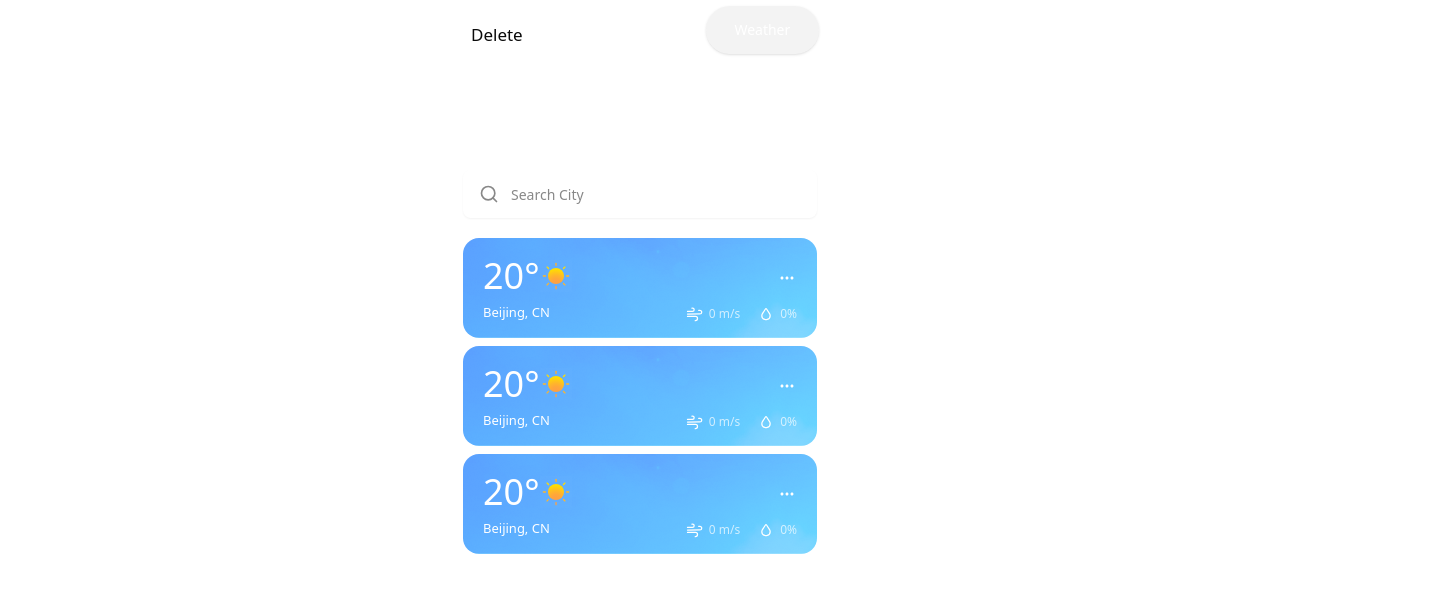
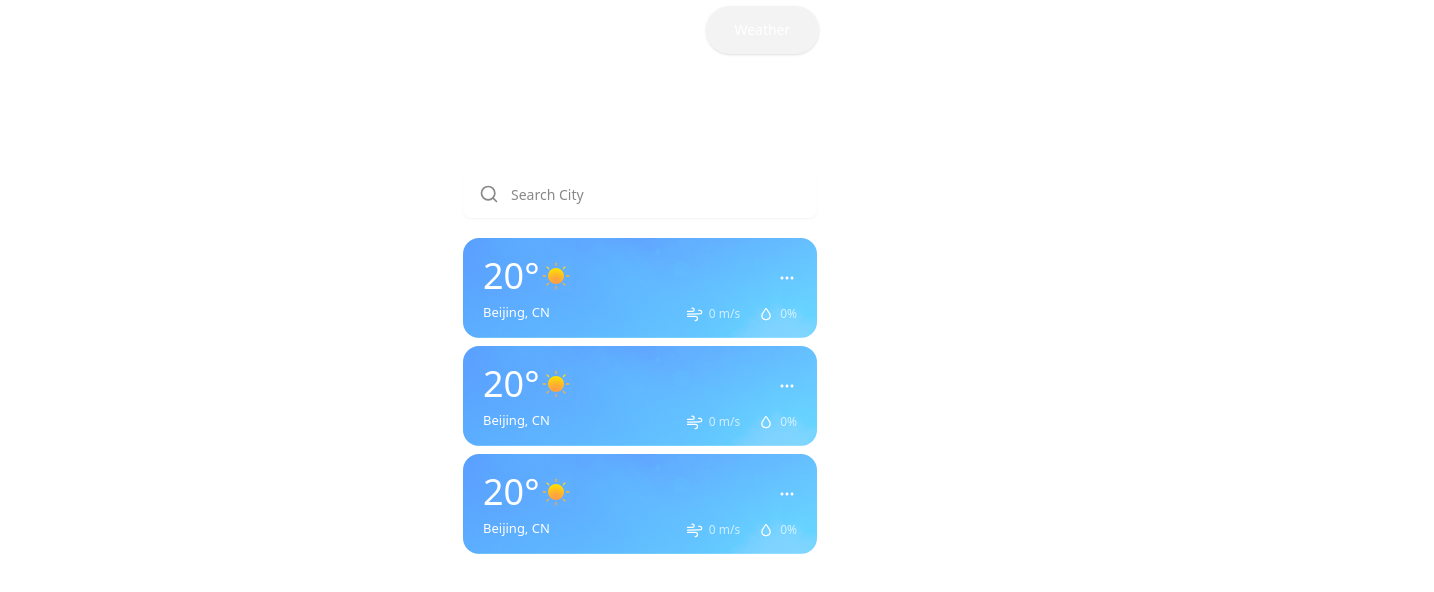
Before and after one commit to webspatial/widget-generator, a React (Vite) app: page / in a window 1280 px wide. Both pictures are taken after a click on the element 787 px from the left and 278 px from the top of the page. Shown: the top 592 px of the page, 1434 px wide, since content can reach past the window. Built offline with nearby package versions, Linux system fonts and the light colour scheme; no server answers; what @webspatial/core-sdk, @webspatial/react-sdk would draw is missing.

Commit message:
add delete button position logic

```diff
--- a/src/pages/home/Dialog.tsx
+++ b/src/pages/home/Dialog.tsx
@@ -3,6 +3,7 @@ import { Dispatch, createContext, ReactNode, useMemo, useState } from 'react'
 type DialogState = {
   open: boolean
   callback?: () => void,
+  domRect?: DOMRect
 }
 
 type DialogAction = DialogState
--- a/src/pages/home/WeatherCard.tsx
+++ b/src/pages/home/WeatherCard.tsx
@@ -3,7 +3,7 @@
 import type { WeatherData } from "./weather-type";
 import { gAppManager, AppType } from "../../lib/app-manager";
 import { WeatherSmallSVG } from "../weather/WeatherSmallSVG";
-import { useContext, useState } from "react";
+import { useContext, useRef, useState } from "react";
 import { DialogContext } from "./Dialog";
 
 function getWeatherBgImage(weatherType: string) {
@@ -74,6 +74,8 @@ export default function WeatherCard({
 
   const { state, dispatch } = useContext(DialogContext)
 
+  const ref2deleteIcon = useRef<HTMLDivElement>(null)
+
 
   const onGotoWeatherApp = () => {
     gAppManager.createApp(AppType.Weather, { city });
@@ -96,12 +98,15 @@ export default function WeatherCard({
   const backgroundImage = getWeatherBgImage(weatherType)
 
   const onRemoveClicked = (evt: React.MouseEvent<HTMLDivElement>) => {
+    const rect = ref2deleteIcon.current?.getBoundingClientRect()
+
     dispatch({
-      open: true, callback: () => {
+      open: true,
+      callback: () => {
         onRemove(city)
-      }
+      },
+      domRect: rect,
     })
-    // evt.preventDefault()
     evt.stopPropagation()
   }
 
@@ -142,6 +147,7 @@ export default function WeatherCard({
       </div>
 
       <div
+        ref={ref2deleteIcon}
         onClick={onRemoveClicked}
         className="absolute cursor-pointer top-[18px] right-[8px] w-[44px] h-[44px] text-white hover:bg-[#888888]/30 rounded-full"
       >
--- a/src/pages/home/popover.tsx
+++ b/src/pages/home/popover.tsx
@@ -8,15 +8,14 @@ import { DialogContext } from './Dialog'
 export function PopoverContent() {
   const { state, dispatch } = useContext(DialogContext)
 
-
   if (!state.open) {
     return null
   }
 
   const style: CSSProperties = {
-    top: 0,
-    left: 0,
-    '--xr-back': 16
+    // 120 is adjusted value according to the UI design
+    top: (state.domRect?.top || 0) + 120,
+    left: state.domRect?.left,
   }
 
   const onClick = (e: React.MouseEvent<HTMLDivElement>) => {
@@ -24,6 +23,9 @@ export function PopoverContent() {
   }
 
   return <div
+    style={{
+      '--xr-back': 16
+    }}
     enable-xr
     className='absolute top-0 left-0 w-full h-full'
     onClick={e => {
@@ -31,6 +33,6 @@ export function PopoverContent() {
       dispatch({ open: false })
     }}
   >
-    <div enable-xr onClick={onClick} style={style} className="absolute translucent-material pl-[32px] bg-gray-300 w-[130px] h-[70px] rounded-full text-[17px] leading-[70px] flex  "> Delete </div>
+    <div enable-xr onClick={onClick} style={style} className="absolute text-white translucent-material pl-[32px]  w-[230px] h-[70px] rounded-full text-[17px] leading-[70px] flex  "> Delete </div>
   </div>
 }
```
